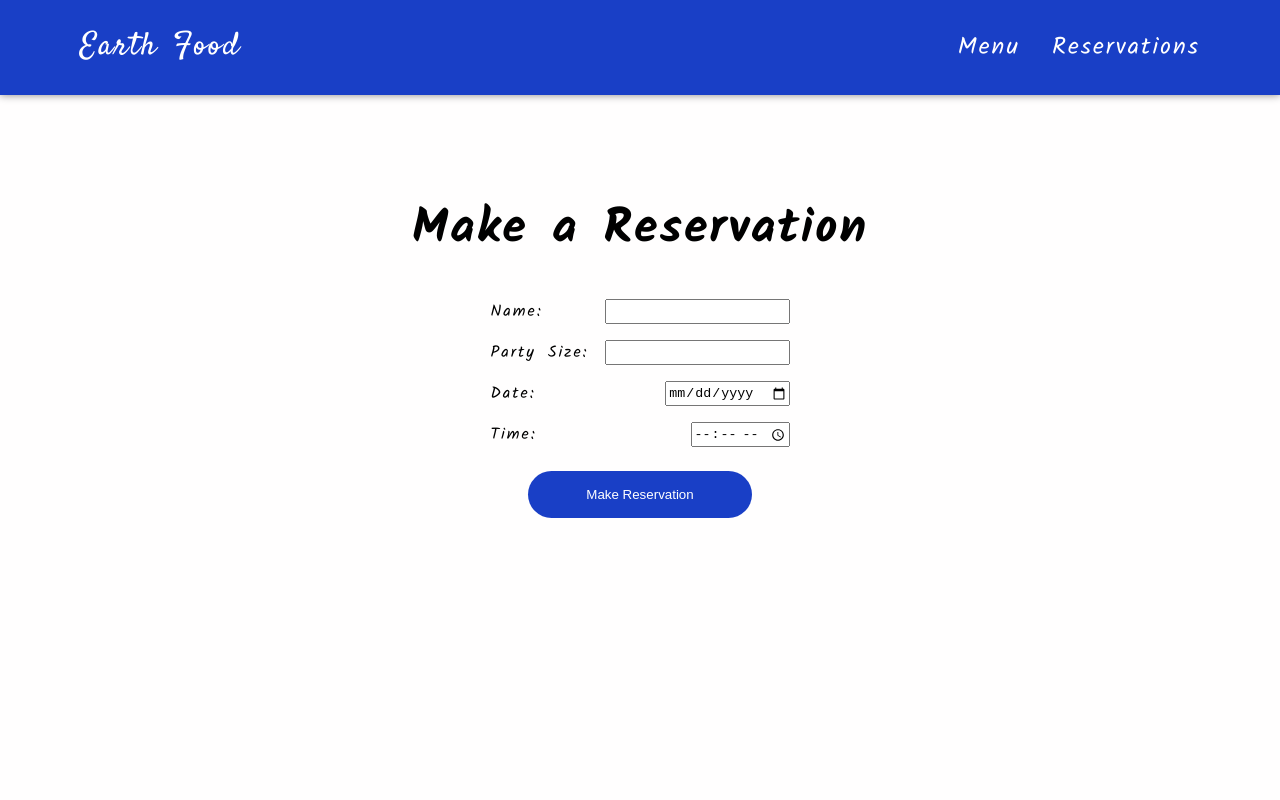
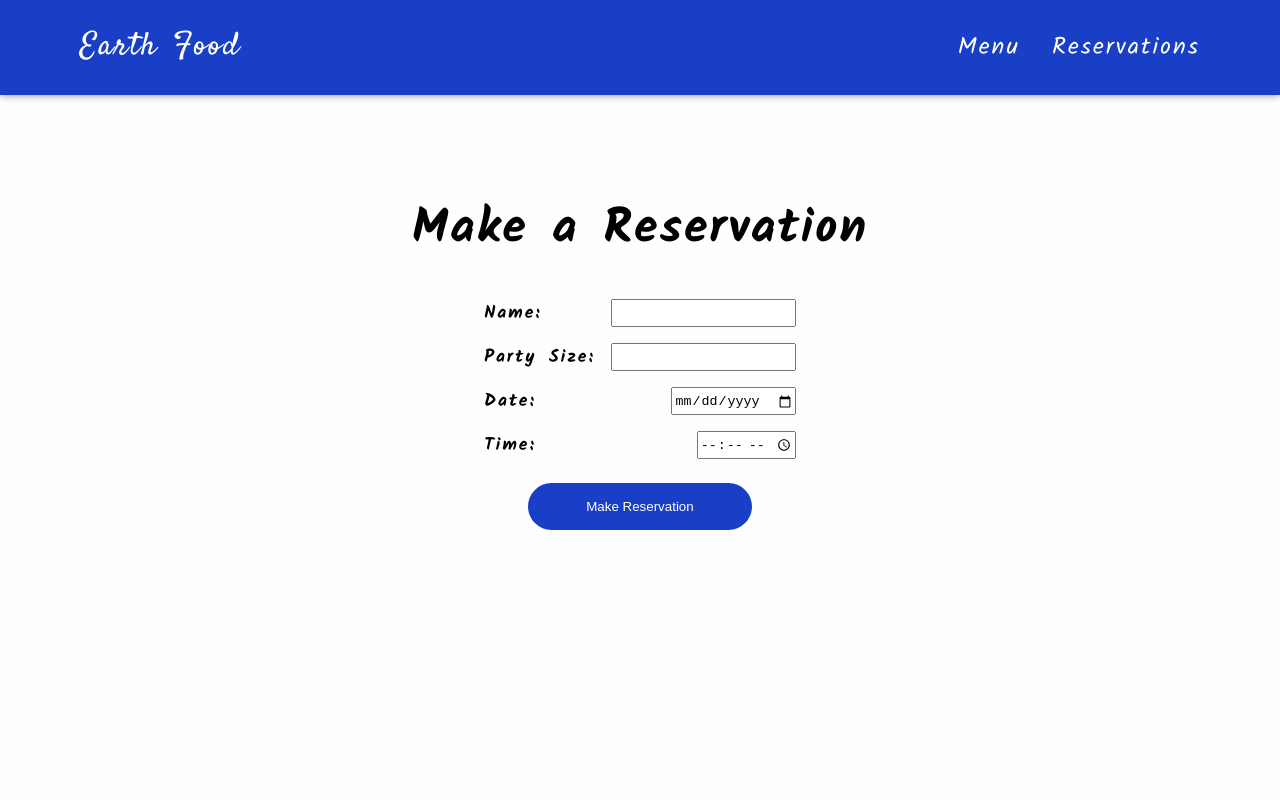
Before and after one commit to nwils000/restaurant-menu-site, a React (Vite) app: page /reservations in a window 1280 px wide. Shown: the top 800 px of the page. Built offline with nearby package versions, Linux system fonts and the light colour scheme; a web font is replaced by a local one.

Commit message:
made the reservation labels bold

```diff
--- a/src/styles/ReservationPage.css
+++ b/src/styles/ReservationPage.css
@@ -34,6 +34,11 @@
   margin-top: 0.5rem;
 }
 
+.reservations label {
+  font-size: 1.1rem;
+  font-weight: 600;
+}
+
 .reservations form button:hover {
   cursor: pointer;
   background-color: #052ec1d8;
```
